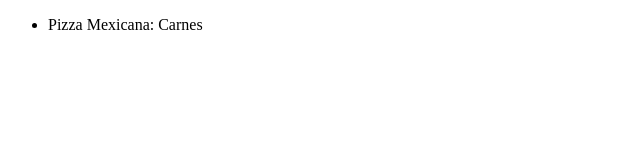
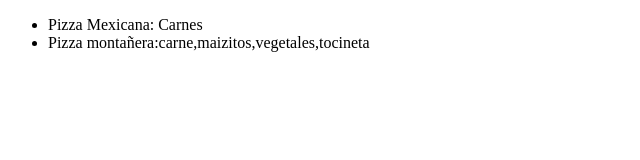
Before and after one commit to edwardibague23/Pizzeria, a plain HTML site: page index.html in a window 1280 px wide. Shown: the whole page, without its empty margins (0-640 px from the left). Drawn offline with Linux system fonts and the light colour scheme.

Commit message:
Agregada pizza montañera al menú

```diff
--- a/index.html
+++ b/index.html
@@ -12,6 +12,8 @@
         Se agregó pizza mexicana
         -->
 
+
+        <li>Pizza montañera:carne,maizitos,vegetales,tocineta</li>
     </ul>
 </body>
 </html>
```
